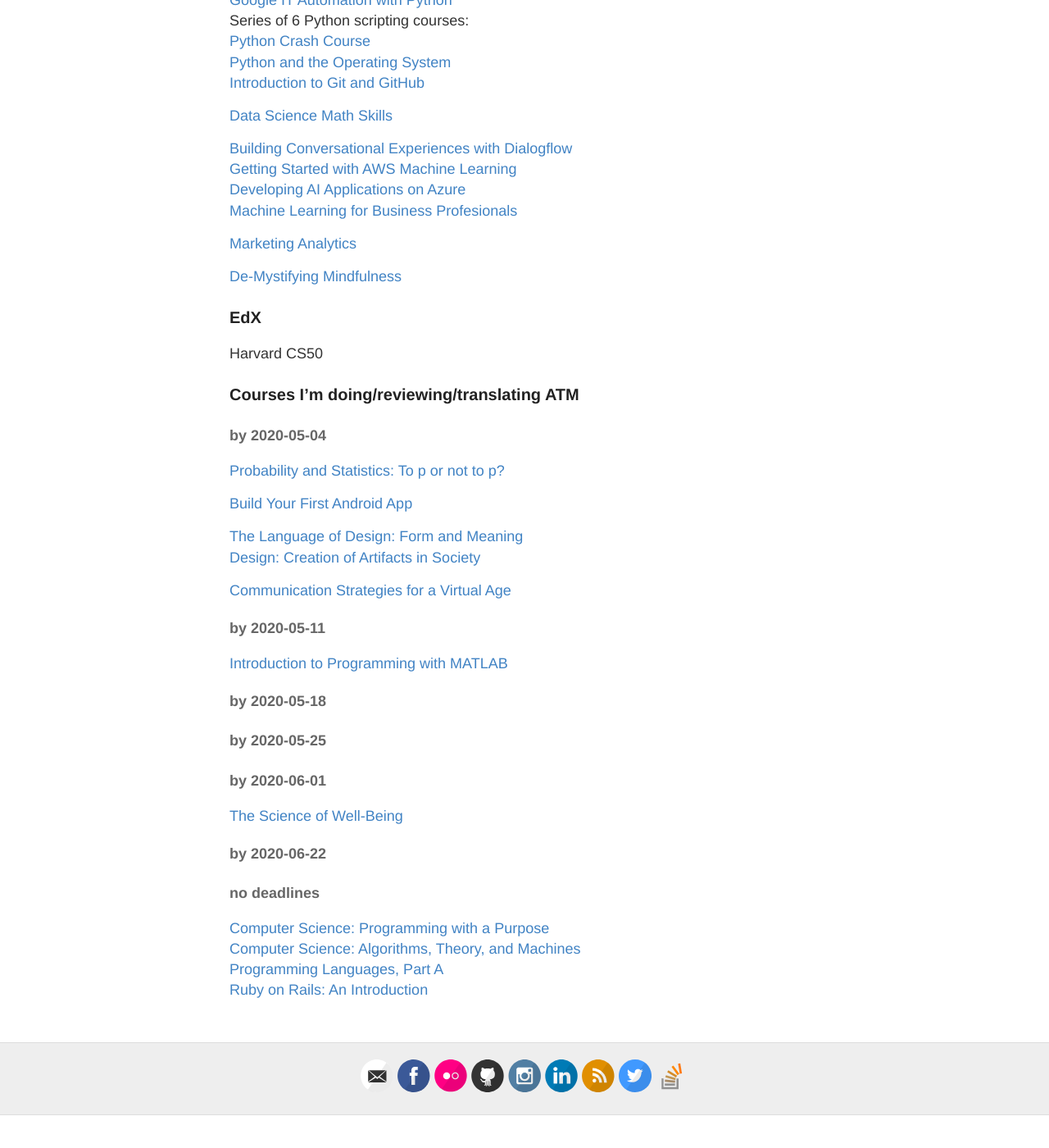
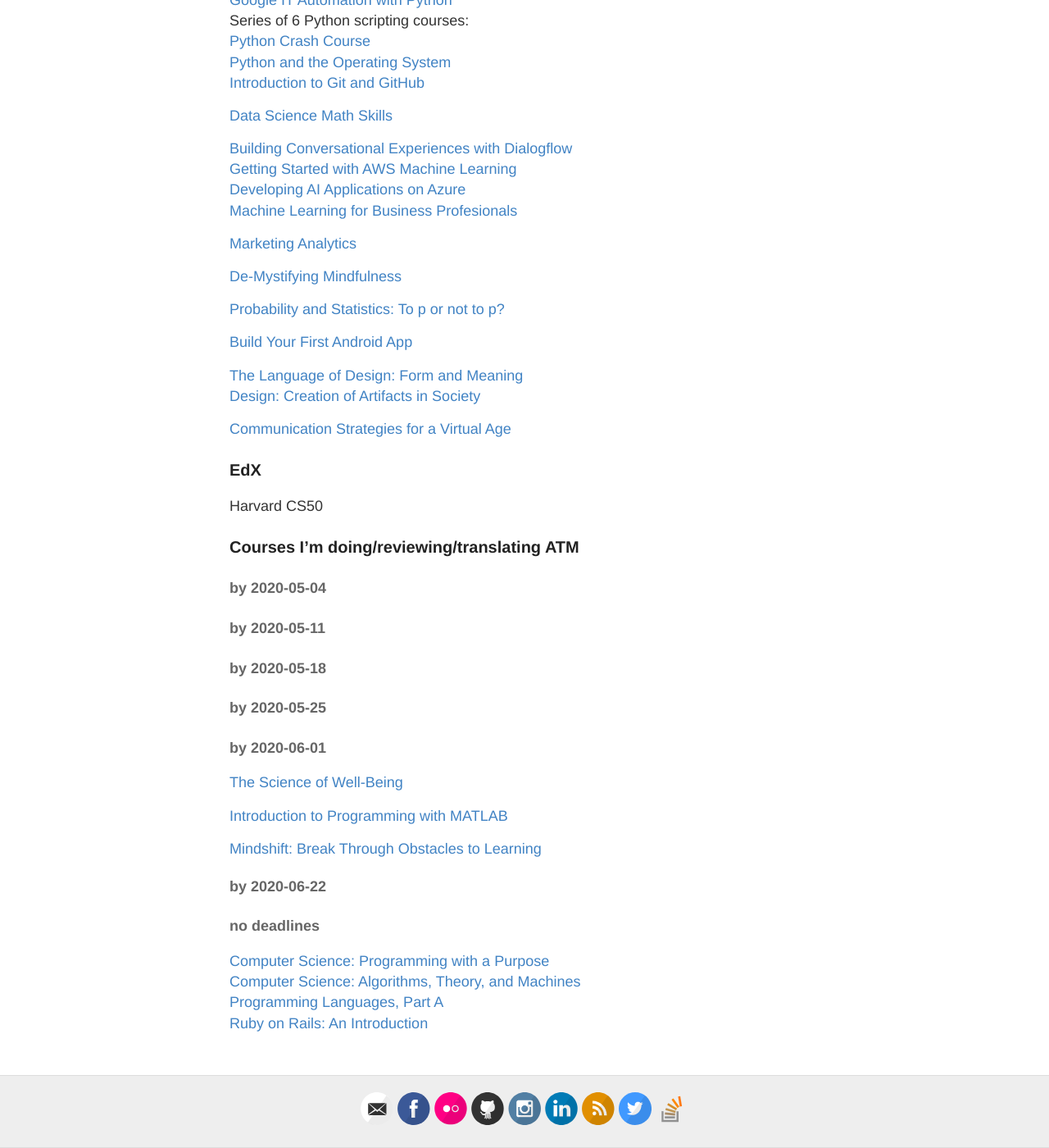
Before and after one commit to krzwierz79/jekyll-notes, a Jekyll site: the page built from courses.md, in a window 1280 px wide and 1400 px high, scrolled down 398 px. Shown: the whole window at 82% size. Built offline with Jekyll 4.4.1, drawn with Linux system fonts in a browser that asks for light colours; before the commit the page ends 1758 px from its top, so only the background shows below that; part of the change alters nothing that is shown.

Commit message:
course update

```diff
--- a/courses.md
+++ b/courses.md
@@ -5,9 +5,11 @@ permalink: /courses/
 ---
 
 ## Finished & Recommended
+
 I'm only recommending the courses I've taken myself.
 
 ### Coursera:
+
 [Google IT Automation with Python](https://www.coursera.org/professional-certificates/google-it-automation)<br>
 Series of 6 Python scripting courses:<br>
 [Python Crash Course](https://www.coursera.org/learn/python-crash-course/home/welcome)<br>
@@ -15,7 +17,6 @@ Series of 6 Python scripting courses:<br>
 [Introduction to Git and GitHub](https://www.coursera.org/learn/introduction-git-github/home/welcome)<br>
 
 [Data Science Math Skills](https://www.coursera.org/learn/datasciencemathskills/home/welcome)<br>
-
 
 [Building Conversational Experiences with Dialogflow](https://www.coursera.org/learn/conversational-experiences-dialogflow/home/welcome)<br>
 [Getting Started with AWS Machine Learning](https://www.coursera.org/learn/aws-machine-learning/home/welcome)<br>
@@ -26,8 +27,14 @@ Series of 6 Python scripting courses:<br>
 
 [De-Mystifying Mindfulness](https://www.coursera.org/learn/mindfulness/home/welcome)
 
+[Probability and Statistics: To p or not to p?](https://www.coursera.org/learn/probability-statistics/home/welcome)<br>
 
+[Build Your First Android App](https://www.coursera.org/learn/android-app/home/welcome)<br>
 
+[The Language of Design: Form and Meaning](https://www.coursera.org/learn/design-language/home/welcome)<br>
+[Design: Creation of Artifacts in Society](https://www.coursera.org/learn/design/home/welcome)<br>
+
+[Communication Strategies for a Virtual Age](https://www.coursera.org/learn/communication-strategies-virtual-age/home/welcome)<br>
 
 ### EdX
 
@@ -35,33 +42,26 @@ Harvard CS50
 
 ### Courses I'm doing/reviewing/translating ATM
 
-
 #### by 2020-05-04
-[Probability and Statistics: To p or not to p?](https://www.coursera.org/learn/probability-statistics/home/welcome)<br>
-
-
-[Build Your First Android App](https://www.coursera.org/learn/android-app/home/welcome)<br>
-
-
-[The Language of Design: Form and Meaning](https://www.coursera.org/learn/design-language/home/welcome)<br>
-[Design: Creation of Artifacts in Society](https://www.coursera.org/learn/design/home/welcome)<br>
-
-
-[Communication Strategies for a Virtual Age](https://www.coursera.org/learn/communication-strategies-virtual-age/home/welcome)<br>
 
 #### by 2020-05-11
-[Introduction to Programming with MATLAB](https://www.coursera.org/learn/matlab/home/welcome)<br>
 
 #### by 2020-05-18
 
 #### by 2020-05-25
 
 #### by 2020-06-01
+
 [The Science of Well-Being](https://www.coursera.org/learn/the-science-of-well-being/home/welcome)<br>
+
+[Introduction to Programming with MATLAB](https://www.coursera.org/learn/matlab/home/welcome)<br>
+
+[Mindshift: Break Through Obstacles to Learning](https://www.coursera.org/learn/mindshift/home/welcome)<br>
 
 #### by 2020-06-22
 
 #### no deadlines
+
 [Computer Science: Programming with a Purpose](https://www.coursera.org/learn/cs-programming-java/home/welcome)<br>
 [Computer Science: Algorithms, Theory, and Machines](https://www.coursera.org/learn/cs-algorithms-theory-machines/home/welcome)<br>
 [Programming Languages, Part A](https://www.coursera.org/learn/programming-languages/home/welcome)<br>
```
Also changed, not shown: _posts/2020-03-16-Python-list-comprehension.md (+6 -3 lines).
